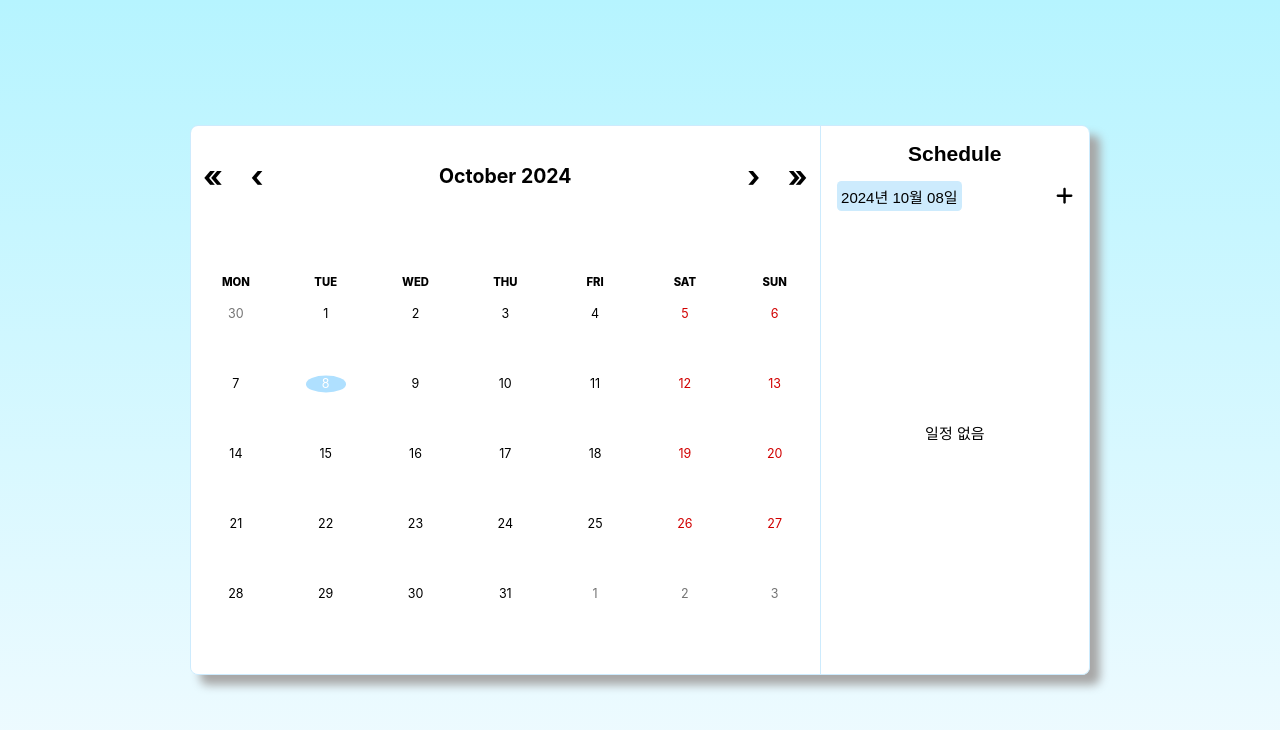
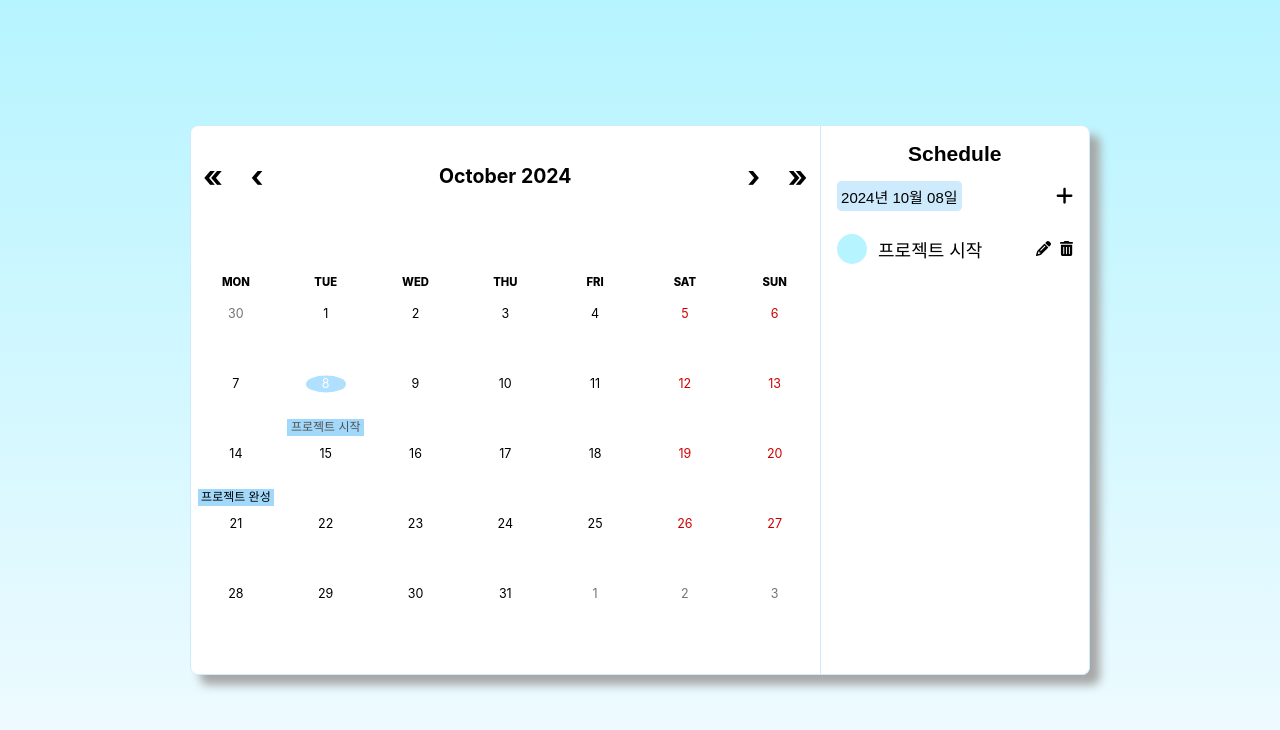
Before and after one commit to woojin999/Calendar, a React (Create React App) app in the folder calender-app/: page / in a window 1280 px wide. Shown: the top 730 px of the page. Built offline with nearby package versions, Linux system fonts and the light colour scheme; a web font is replaced by a local one.

Commit message:
로컬스토리 기존 데이터

```diff
--- a/calender-app/src/Components/Schedule.jsx
+++ b/calender-app/src/Components/Schedule.jsx
@@ -6,7 +6,6 @@ import { faPlus } from "@fortawesome/free-solid-svg-icons";
 import TodoItem from "./TodoItem";
 import TodoDetail from "./TodoDetail";
 import TodoEdit from "./TodoEdit";
-import $ from "jquery";
 
 function Schedule({
   date,
--- a/calender-app/src/pages/MyCalendarPage.jsx
+++ b/calender-app/src/pages/MyCalendarPage.jsx
@@ -30,13 +30,15 @@ function MyCalendarPage(props) {
     setModal(false);
   };
 
-  const updateTodoItem = (month, newTodo) =>{
-    const updateList = schedule[month].filter((todo)=> todo.id !== newTodo.id).concat(newTodo);
-    setSchedule((prev)=>({
+  const updateTodoItem = (month, newTodo) => {
+    const updateList = schedule[month]
+      .filter((todo) => todo.id !== newTodo.id)
+      .concat(newTodo);
+    setSchedule((prev) => ({
       ...prev,
       [month]: updateList,
     }));
-  }
+  };
 
   const deleteTodoItem = (month, id) => {
     const newList = schedule[month].filter((todo) => todo.id !== id);
@@ -80,8 +82,26 @@ function MyCalendarPage(props) {
 }
 
 function loadData() {
+  // 고정 데이터
+  const Todo = {
+    id: "14f82edc9-7f03-4b9c-b9bc-1e53913566b47",
+    date: "2024년 10월 08일",
+    title: "프로젝트 시작",
+    description: "calender 프로젝트 시작",
+    time: "09:00",
+    idx: 1,
+  };
+  const Todo2 = {
+    id: "1f2edc9-7f03-4b9c-b9bc-1e539135b47",
+    date: "2024년 10월 14일",
+    title: "프로젝트 완성",
+    description: "calender 프로젝트 완성",
+    time: "22:00",
+    idx: 2,
+  };
+  // 로컬스토리지
   const schedule = JSON.parse(localStorage.getItem("schedule"));
-  return schedule ? schedule : {};
+  return schedule ? schedule : { ["10월"]: [Todo, Todo2] };
 }
 
 export default MyCalendarPage;
```
